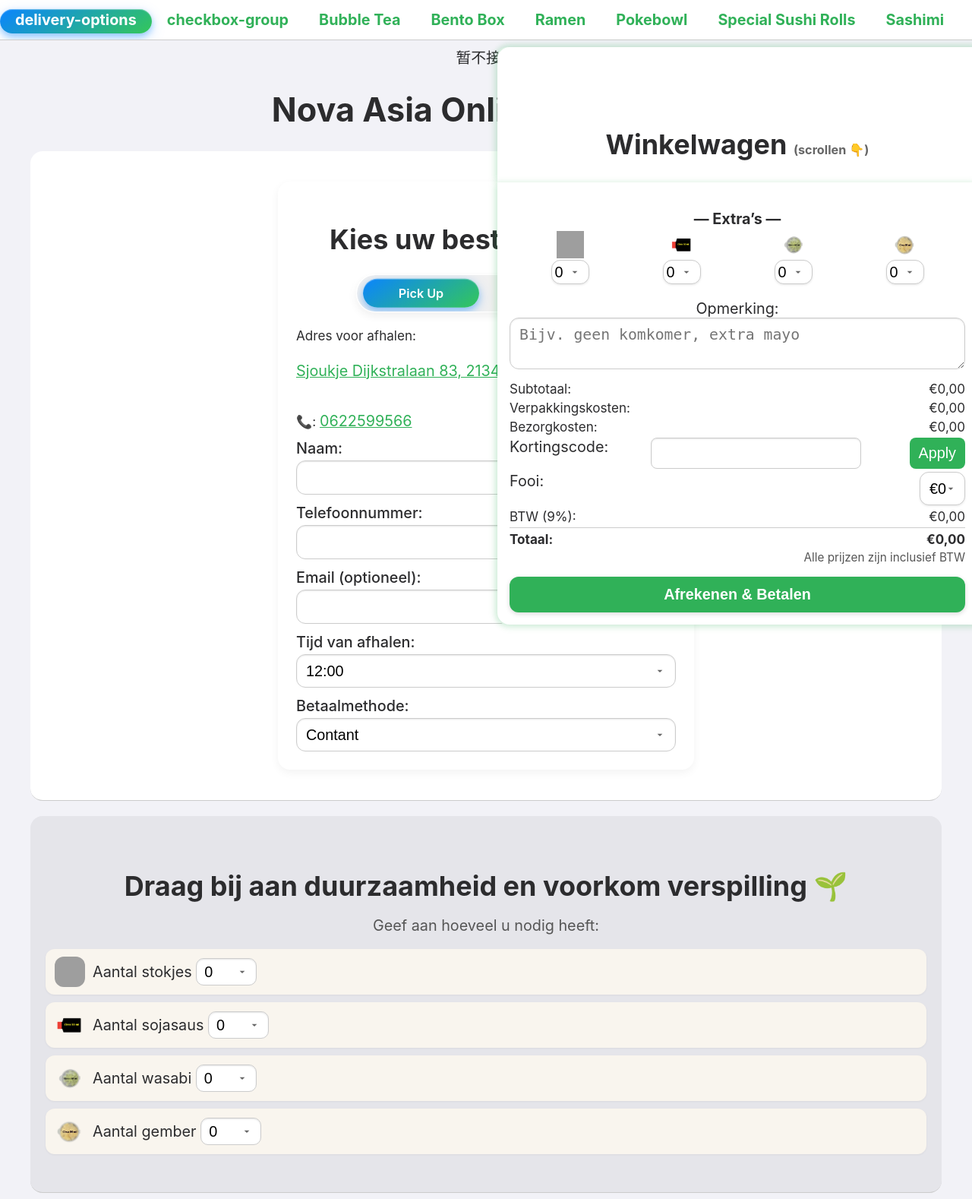
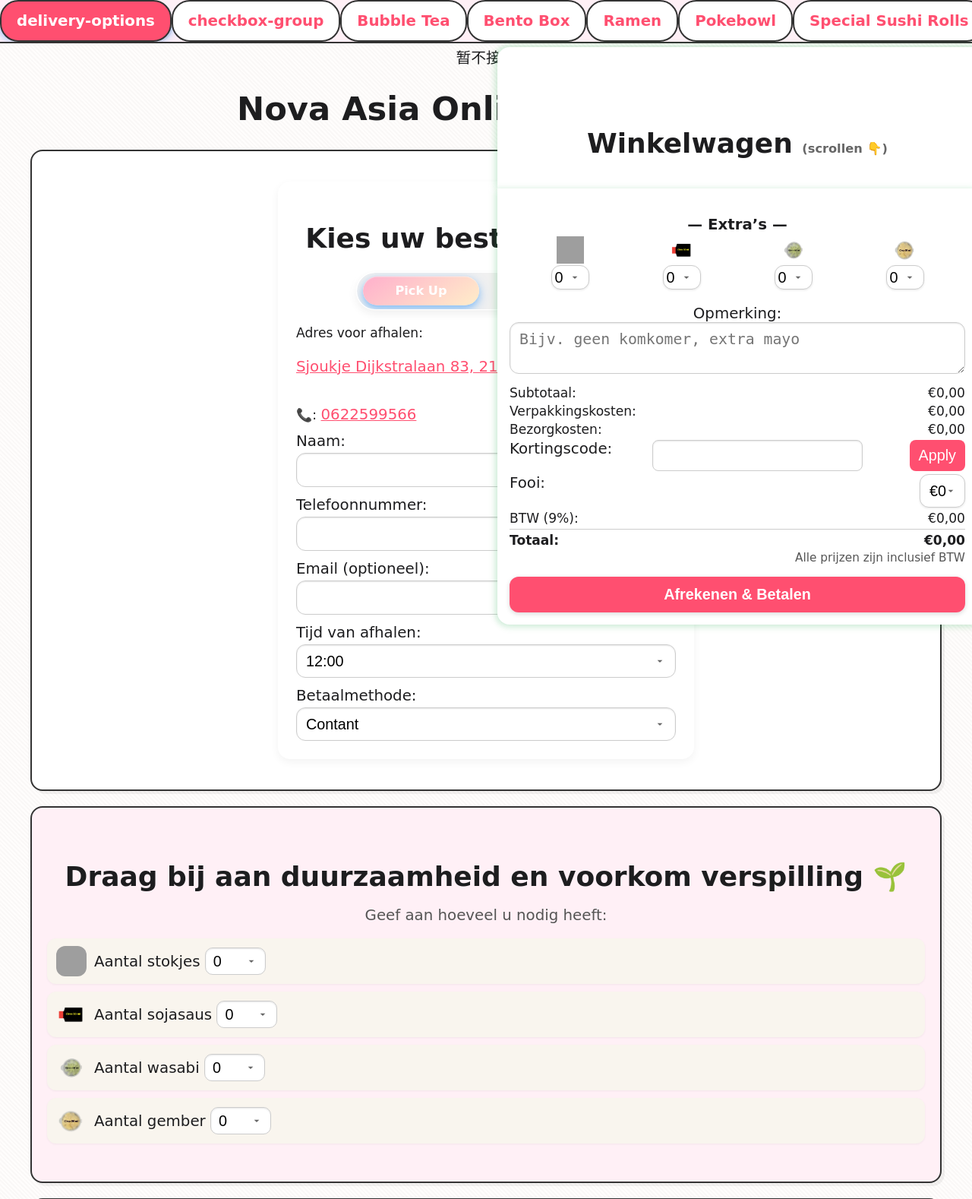
Before and after one commit to iamatimnl/flask-order-api, a Flask app: template templates/index (27).html in a window 1280 px wide. Shown: the top 1578 px of the page at 76% size. Run offline with Flask 3, Linux system fonts and the light colour scheme; the template is opened without the code that fills it, so the values that code supplies are empty; some libraries are stand-ins or nearby versions; grey boxes are pictures that could not be loaded.

Commit message:
style: apply ios manga theme to index

```diff
--- a/templates/index (27).html
+++ b/templates/index (27).html
@@ -7,28 +7,30 @@
 <title>Nova Asia Bestellen</title>
 <style>
   body {
-    font-family: -apple-system, BlinkMacSystemFont, "Segoe UI", Roboto, "Helvetica Neue", Arial, sans-serif;
+    font-family: "Comic Sans MS", "Hiragino Kaku Gothic Pro", -apple-system, BlinkMacSystemFont, "Segoe UI", Roboto, "Helvetica Neue", Arial, sans-serif;
     padding: 20px;
     max-width: 1200px;
     margin: auto;
     background: var(--primary-color);
+    background-image: repeating-linear-gradient(45deg, rgba(0,0,0,0.02) 0, rgba(0,0,0,0.02) 2px, transparent 2px, transparent 4px);
     color: var(--secondary-color);
     padding-top: 60px;
     text-align: center;
   }
 
     :root {
-    --primary-color: #f2f2f7; /* 主背景，高级浅灰 */
-    --section-alt-bg: #e5e5ea; /* 卡片灰色 */
-    --secondary-color: #2c2c2e; /* 文字深灰 */
-    --accent-color: #30b158; /* 苹果深绿，带轻奢气质 */
-
-    --accent-gradient-start: #0a84ff; /* 渐变开始 iOS 蓝 */
-    --accent-gradient-mid: #30db5b; /* 渐变中间柔和绿 */
-    --accent-gradient-end: #34c759; /* 渐变结束 iOS 绿 */
-    --off-white: #ffffff; /* 局部白色 */
+  --primary-color: #fffdfc; /* 更明亮的iOS风格背景 */
+  --section-alt-bg: #fff0f6; /* 日系漫画浅粉色卡片 */
+  --secondary-color: #1d1d1f; /* 深灰文字 */
+  --accent-color: #ff4f70; /* 樱花粉作为主色 */
+
+  --accent-gradient-start: #ffafcc; /* 渐变开始粉色 */
+  --accent-gradient-mid: #ffd6e0; /* 渐变中间浅粉 */
+  --accent-gradient-end: #ffeec9; /* 渐变结束淡黄 */
+  --off-white: #ffffff; /* 局部白色 */
   --sakura: #ff4f70; /* 点缀樱花粉 */
   --gold: #c8a95c; /* 轻奢金色 */
+  --manga-border: 2px solid #333; /* 漫画风边框 */
 }
 
   .stars {
@@ -50,10 +52,10 @@
   width: 100vw;
   padding: 0;
   margin: 0;
-  background-color: var(--off-white);
+  background-color: var(--section-alt-bg);
   overflow-x: auto;
   -webkit-overflow-scrolling: touch;
-  border-bottom: 1px solid #ccc;
+  border-bottom: var(--manga-border);
   z-index: 999;
 }
 
@@ -87,6 +89,8 @@
     text-decoration: none;
     font-weight: bold;
     border-radius: 24px;
+    border: var(--manga-border);
+    background: var(--off-white);
     transition: all 0.3s ease;
     position: relative;
     z-index: 2;
@@ -94,6 +98,8 @@
 
   .navbar a.active {
     color: white;
+    background: var(--accent-color);
+    box-shadow: 2px 2px 0 rgba(0,0,0,0.05);
   }
 
 
@@ -130,9 +136,10 @@
     height: auto;
     padding: 40px 20px;
     box-sizing: border-box;
-    border-bottom: 1px solid #ccc;
+    border: var(--manga-border);
     border-radius: 16px;
     background: var(--off-white);
+    box-shadow: 4px 4px 0 rgba(0,0,0,0.05);
     margin-bottom: 20px;
   }
 
@@ -158,6 +165,9 @@
     margin: 10px auto;
     width: 80%;
     max-width: none;
+    border: var(--manga-border);
+    box-shadow: 3px 3px 0 rgba(0,0,0,0.05);
+    background: var(--section-alt-bg);
   }
 
   img {
```
